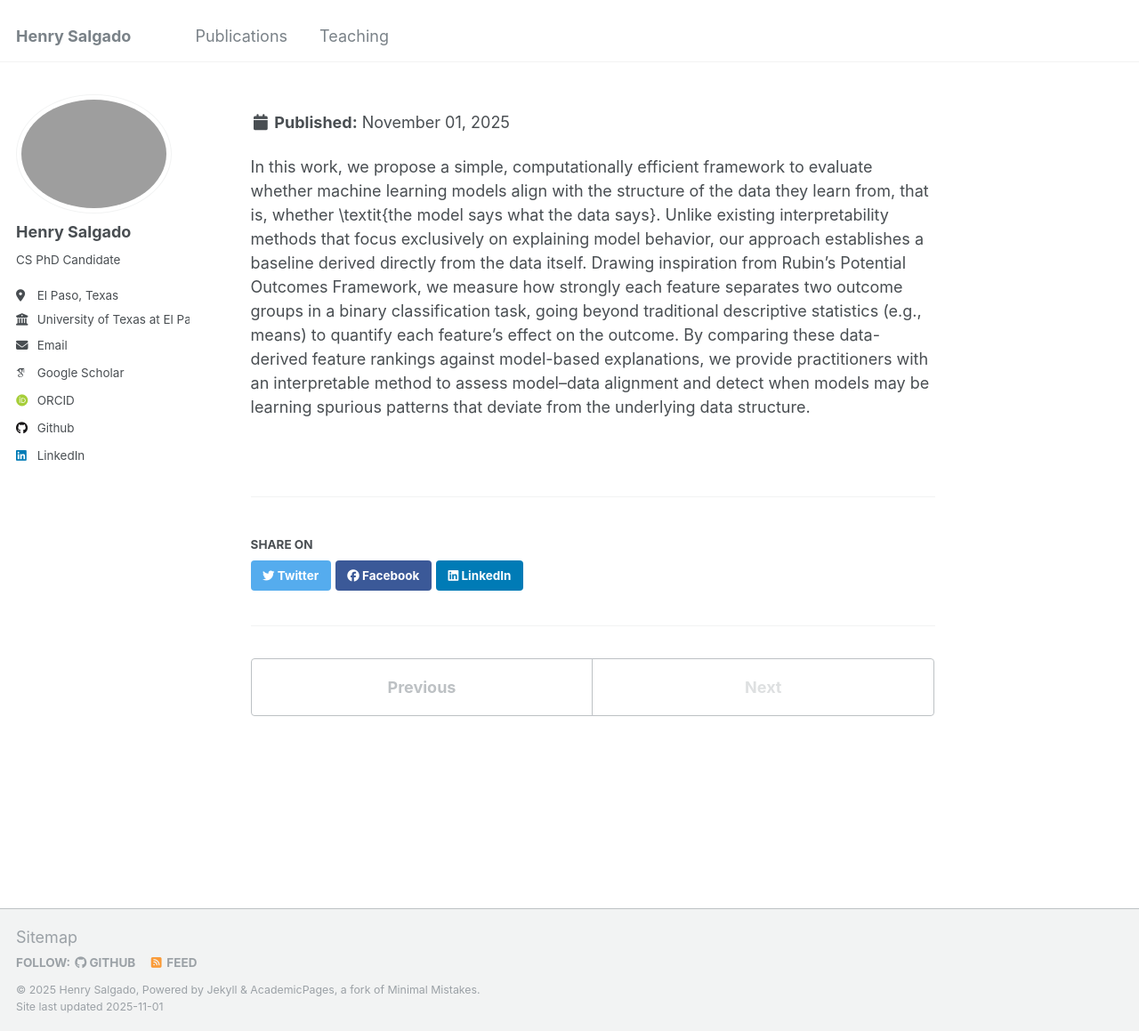
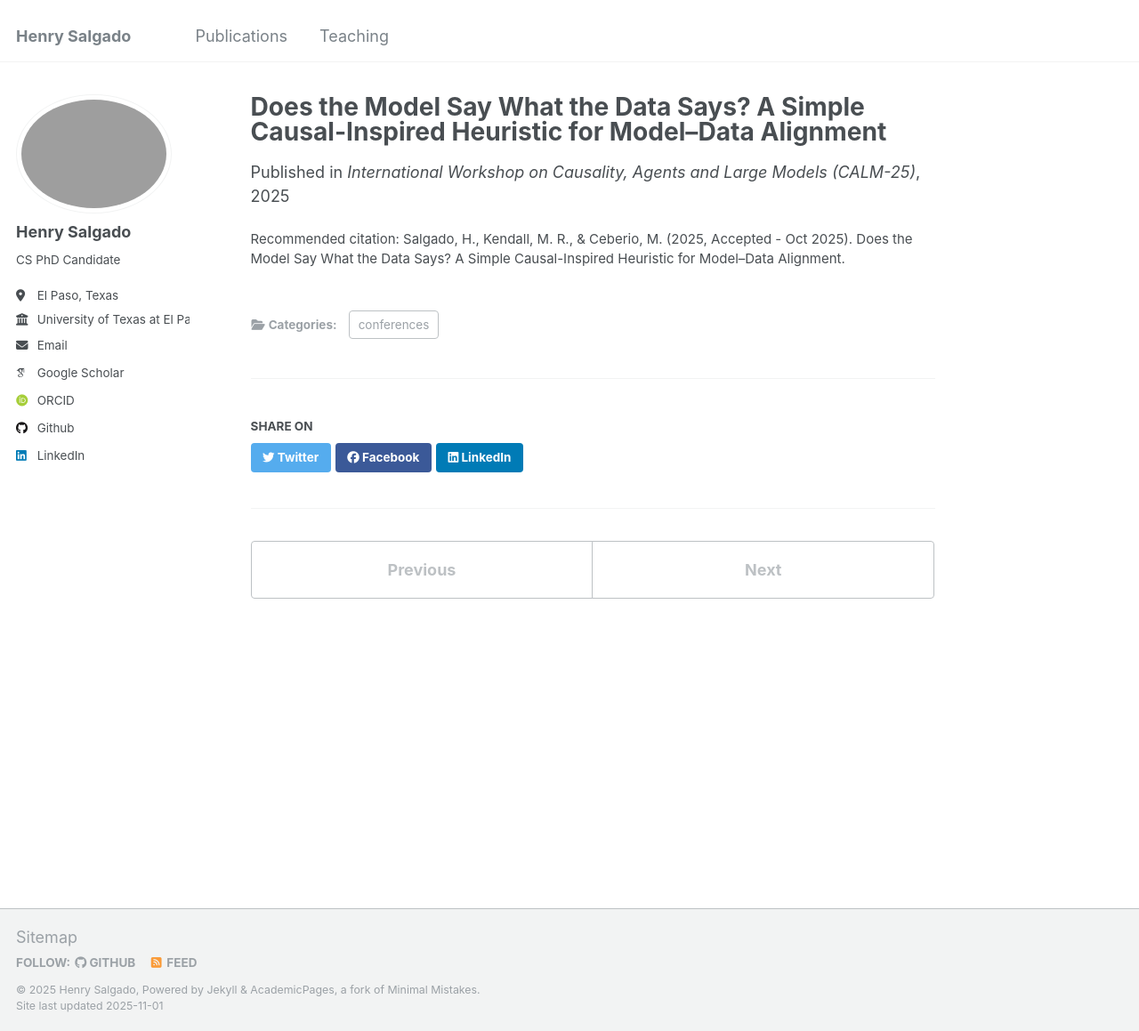
Before and after one commit to eigenhenry/eigenhenry.github.io, a Jekyll site: the page built from _publications/2025-10-25-causal-inspired-7.md, in a window 1280 px wide and 1159 px high. Shown: the whole window at 89% size. Built offline with Jekyll 4.4.1, drawn with Linux system fonts in a browser that asks for light colours; some web fonts are replaced.

Commit message:
Fix citation formatting in publication entry
Updated citation formatting for clarity and consistency.

```diff
--- a/_publications/2025-10-25-causal-inspired-7.md
+++ b/_publications/2025-10-25-causal-inspired-7.md
@@ -4,7 +4,6 @@
 category: conferences
 permalink: ""
 date: 2025-06-25
-venue: "International Workshop on Causality, Agents and Large Models (CALM-25)
-citation: "Salgado, H., Kendall, M. R. & Ceberio, M.(2025, Accepted - Oct 2025 ), Does the Model Say What the Data Says? A Simple Causal-Inspired Heuristic for Model–Data Alignment"
+venue: "International Workshop on Causality, Agents and Large Models (CALM-25)"
+citation: "Salgado, H., Kendall, M. R., & Ceberio, M. (2025, Accepted - Oct 2025). Does the Model Say What the Data Says? A Simple Causal-Inspired Heuristic for Model–Data Alignment."
 ---
-In this work, we propose a simple, computationally efficient framework to evaluate whether machine learning models align with the structure of the data they learn from, that is, whether \textit{the model says what the data says}. Unlike existing interpretability methods that focus exclusively on explaining model behavior, our approach establishes a baseline derived directly from the data itself. Drawing inspiration from Rubin's Potential Outcomes Framework, we measure how strongly each feature separates two outcome groups in a binary classification task, going beyond traditional descriptive statistics (e.g., means) to quantify each feature's effect on the outcome. By comparing these data-derived feature rankings against model-based explanations, we provide practitioners with an interpretable method to assess model–data alignment and detect when models may be learning spurious patterns that deviate from the underlying data structure.
```
